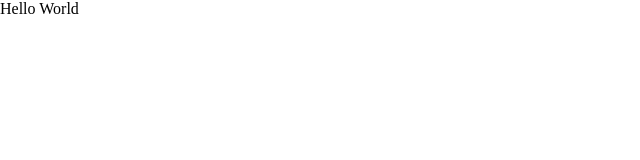
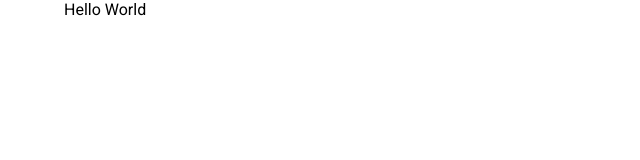
Before and after one commit to Tonny221/empresas-form, a React (Create React App) app: page / in a window 1280 px wide. Shown: the top 160 px of the page, without its empty margins (0-640 px from the left). Built offline with nearby package versions, Linux system fonts and the light colour scheme; the HTML template or start-up script is replaced by a standard one.

Commit message:
Header component init

```diff
--- a/package.json
+++ b/package.json
@@ -3,6 +3,9 @@
   "version": "0.1.0",
   "private": true,
   "dependencies": {
+    "@emotion/react": "^11.10.4",
+    "@emotion/styled": "^11.10.4",
+    "@mui/material": "^5.10.5",
     "@testing-library/jest-dom": "^5.16.5",
     "@testing-library/react": "^13.4.0",
     "@testing-library/user-event": "^13.5.0",
--- a/public/index.html
+++ b/public/index.html
@@ -1,43 +1,21 @@
 <!DOCTYPE html>
 <html lang="en">
+
 <head>
   <meta charset="utf-8" />
   <link rel="icon" href="%PUBLIC_URL%/favicon.ico" />
   <meta name="viewport" content="width=device-width, initial-scale=1" />
   <meta name="theme-color" content="#000000" />
-    <meta
-      name="description"
-      content="Web site created using create-react-app"
-    />
+  <meta name="description" content="Web site created using create-react-app" />
   <link rel="apple-touch-icon" href="%PUBLIC_URL%/logo192.png" />
-    <!--
-      manifest.json provides metadata used when your web app is installed on a
-      user's mobile device or desktop. See https://developers.google.com/web/fundamentals/web-app-manifest/
-    -->
   <link rel="manifest" href="%PUBLIC_URL%/manifest.json" />
-    <!--
-      Notice the use of %PUBLIC_URL% in the tags above.
-      It will be replaced with the URL of the `public` folder during the build.
-      Only files inside the `public` folder can be referenced from the HTML.
-
-      Unlike "/favicon.ico" or "favicon.ico", "%PUBLIC_URL%/favicon.ico" will
-      work correctly both with client-side routing and a non-root public URL.
-      Learn how to configure a non-root public URL by running `npm run build`.
-    -->
+  <link rel="stylesheet" href="https://fonts.googleapis.com/css?family=Roboto:300,400,500,700&display=swap" />
   <title>React App</title>
 </head>
+
 <body>
   <noscript>You need to enable JavaScript to run this app.</noscript>
   <div id="root"></div>
-    <!--
-      This HTML file is a template.
-      If you open it directly in the browser, you will see an empty page.
+</body>
 
-      You can add webfonts, meta tags, or analytics to this file.
-      The build step will place the bundled scripts into the <body> tag.
-
-      To begin the development, run `npm start` or `yarn start`.
-      To create a production bundle, use `npm run build` or `yarn build`.
-    -->
-  </body>
 </html>
--- a/src/App.js
+++ b/src/App.js
@@ -1,8 +1,10 @@
+import Header from "./ui/Header";
+
 function App() {
   return (
-    <div>
-      Hello World
-    </div>
+    <>
+      <Header />
+    </>
   );
 }
 
--- a/src/index.css
+++ b/src/index.css
@@ -1,4 +1,5 @@
 body {
   margin: 0;
   padding: 0;
+  font-family: 'roboto', sans-serif;
 }
--- /dev/null
+++ b/src/ui/Header.js
@@ -0,0 +1,14 @@
+import { Box, Container } from '@mui/material'
+import React from 'react'
+
+const Header = () => {
+  return (
+    <Box>
+        <Container>
+            Hello World
+        </Container>
+    </Box>
+  )
+}
+
+export default Header
```
Also changed, not shown: 1 other file (tests, documents, lock files or other folders). Lines whose indentation alone changed are shown as unchanged.
